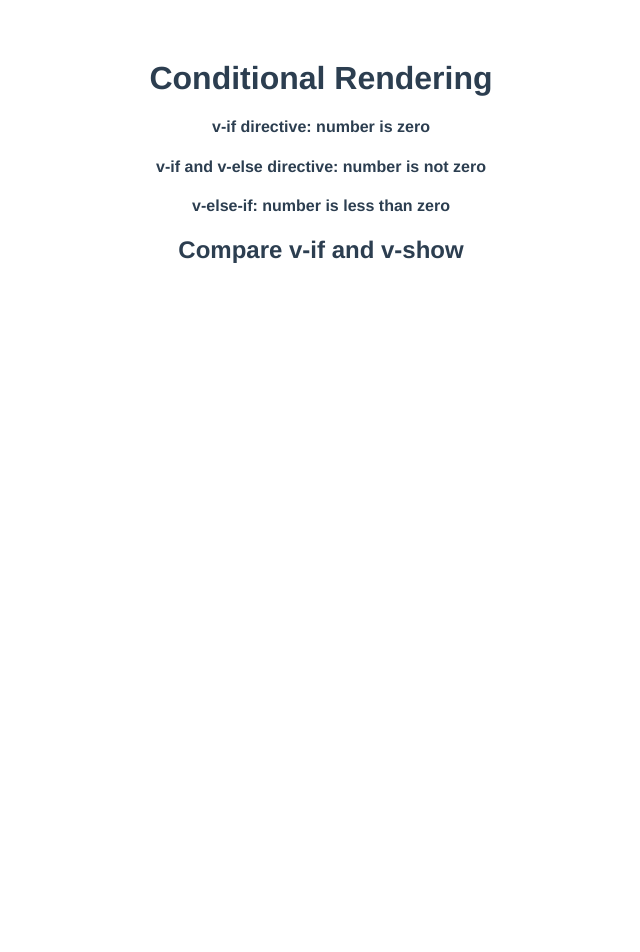
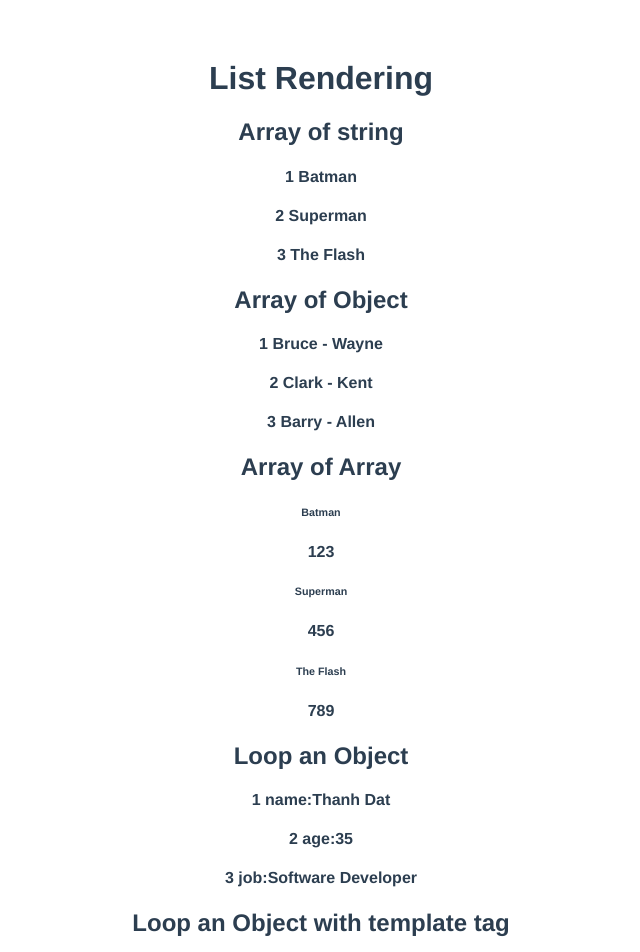
Before and after one commit to dattruong88vn/education-vue3js, a Vue app in the folder first-project/: page / in a window 1280 px wide. Shown: the top 952 px of the page, without its empty margins (319-959 px from the left). Before the commit the page ends 800 px from the top, so only its background shows below. Built offline with nearby package versions, Linux system fonts and the light colour scheme.

Commit message:
list rendering

```diff
--- a/first-project/src/App.vue
+++ b/first-project/src/App.vue
@@ -1,17 +1,20 @@
 <template>
   <!-- <Binding /> -->
-  <ConditionalRendering />
+  <!-- <ConditionalRendering /> -->
+  <ListRendering />
 </template>
 
 <script>
 // import Binding from "./components/Binding.vue";
-import ConditionalRendering from "./components/ConditionalRendering.vue";
+// import ConditionalRendering from "./components/ConditionalRendering.vue";
+import ListRendering from "./components/ListRendering.vue";
 
 export default {
   name: "App",
   components: {
     // Binding,
-    ConditionalRendering,
+    // ConditionalRendering,
+    ListRendering,
   },
 };
 </script>
--- /dev/null
+++ b/first-project/src/components/ListRendering.vue
@@ -0,0 +1,67 @@
+<template>
+  <h1>List Rendering</h1>
+  <div>
+    <h2>Array of string</h2>
+    <h4 v-for="(name, index) in names" v-bind:key="name">
+      {{ index + 1 }} {{ name }}
+    </h4>
+  </div>
+
+  <div>
+    <h2>Array of Object</h2>
+    <h4 v-for="(fullName, index) in fullNames" :key="fullName.id">
+      {{ index + 1 }} {{ fullName.fName }} - {{ fullName.lName }}
+    </h4>
+  </div>
+
+  <div>
+    <h2>Array of Array</h2>
+    <h4 v-for="actor in actors" :key="actor.id">
+      <h6>{{ actor.name }}</h6>
+      <span v-for="movie in actor.movies" :key="movie">{{ movie }}</span>
+    </h4>
+  </div>
+
+  <div>
+    <h2>Loop an Object</h2>
+    <h4 v-for="(value, key, index) of myInfo" :key="key">
+      {{ index + 1 }} {{ key }}:{{ value }}
+    </h4>
+  </div>
+
+  <div>
+    <h2>Loop an Object with template tag</h2>
+    <template v-for="(value, key, index) of myInfo" :key="key">
+      <span>{{ index + 1 }}</span>
+      <span>{{ key }}</span>
+      <span>{{ value }}</span>
+    </template>
+  </div>
+</template>
+
+<script>
+export default {
+  data() {
+    return {
+      names: ["Batman", "Superman", "The Flash"],
+      fullNames: [
+        { id: 1, fName: "Bruce", lName: "Wayne" },
+        { id: 2, fName: "Clark", lName: "Kent" },
+        { id: 3, fName: "Barry", lName: "Allen" },
+      ],
+      actors: [
+        { id: 1, name: "Batman", movies: [1, 2, 3] },
+        { id: 2, name: "Superman", movies: [4, 5, 6] },
+        { id: 3, name: "The Flash", movies: [7, 8, 9] },
+      ],
+      myInfo: {
+        name: "Thanh Dat",
+        age: 35,
+        job: "Software Developer",
+      },
+    };
+  },
+};
+</script>
+
+<style lang="scss" scoped></style>
```
Also changed, not shown: 1 other file (tests, documents, lock files or other folders).
